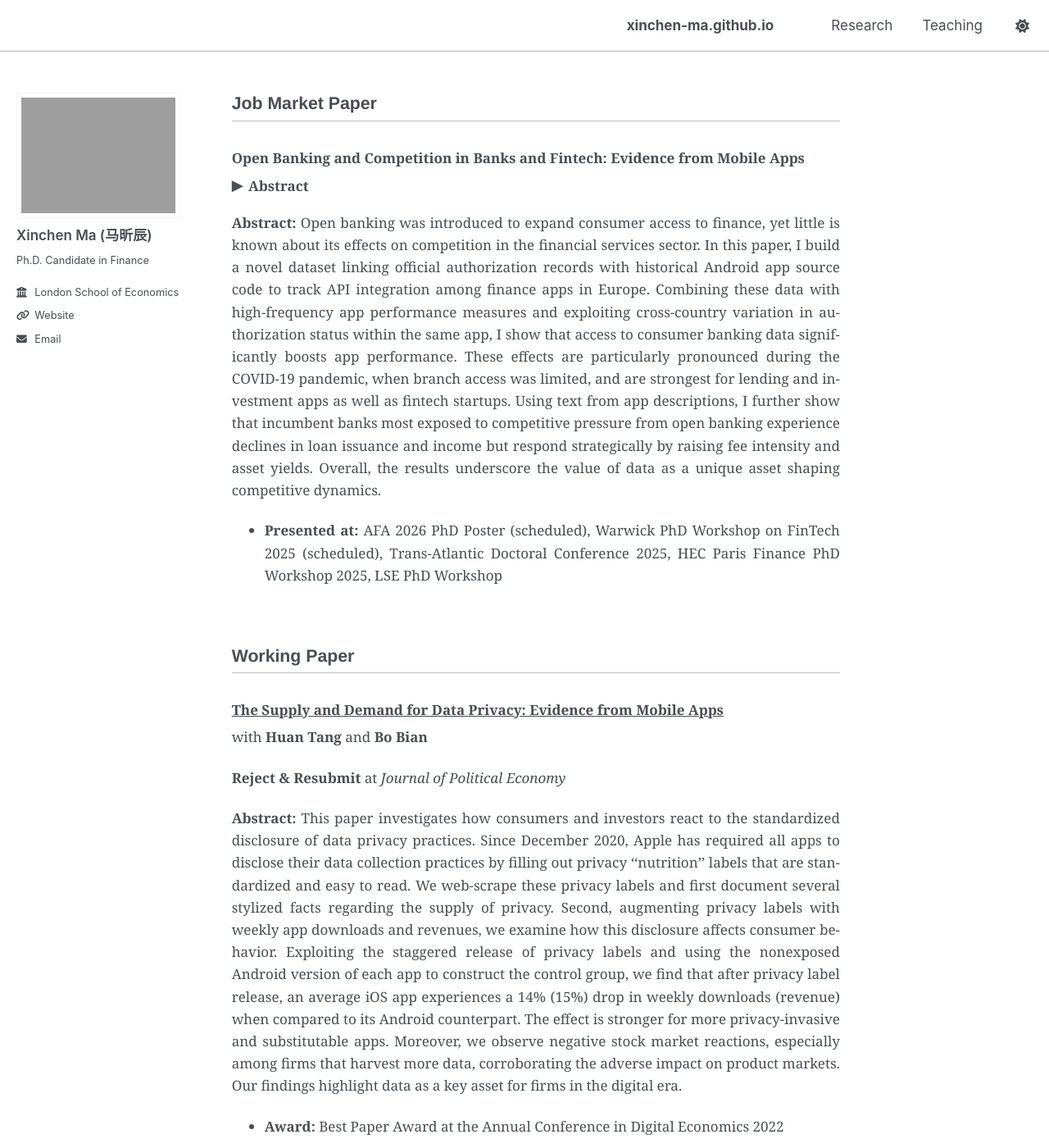
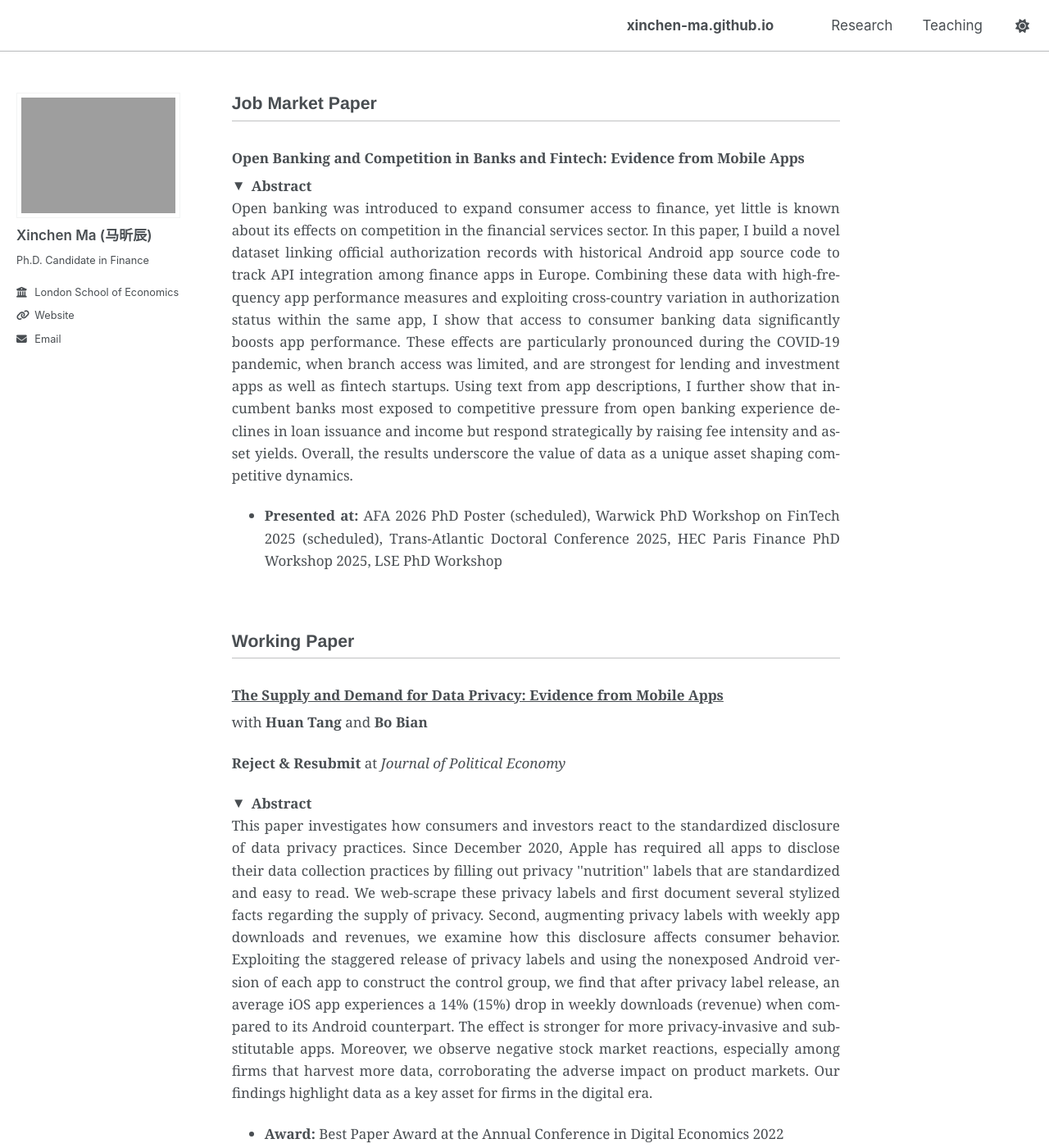
Before and after one commit to xinchen-ma/xinchen-ma.github.io, a Jekyll site: the page built from index.md, in a window 1280 px wide and 1400 px high, scrolled down 291 px. Shown: the whole window at 82% size. Built offline with Jekyll 4.4.1, drawn with Linux system fonts in a browser that asks for light colours; a script that is not in the unit is left out.

Commit message:
Update index.md

```diff
--- a/index.md
+++ b/index.md
@@ -20,14 +20,10 @@ Email: x.ma25[at]lse.ac.uk
 
 ### Open Banking and Competition in Banks and Fintech: Evidence from Mobile Apps
 
-<details class="abstract">
+<details class="abstract" open>
   <summary>Abstract</summary>
-  <p>
-    Open banking was introduced to expand consumer access to finance, yet little is known about its effects on competition…
-  </p>
+  <p>Open banking was introduced to expand consumer access to finance, yet little is known about its effects on competition in the financial services sector. In this paper, I build a novel dataset linking official authorization records with historical Android app source code to track API integration among finance apps in Europe. Combining these data with high-frequency app performance measures and exploiting cross-country variation in authorization status within the same app, I show that access to consumer banking data significantly boosts app performance. These effects are particularly pronounced during the COVID-19 pandemic, when branch access was limited, and are strongest for lending and investment apps as well as fintech startups. Using text from app descriptions, I further show that incumbent banks most exposed to competitive pressure from open banking experience declines in loan issuance and income but respond strategically by raising fee intensity and asset yields. Overall, the results underscore the value of data as a unique asset shaping competitive dynamics.</p>
 </details>
-
-**Abstract:** Open banking was introduced to expand consumer access to finance, yet little is known about its effects on competition in the financial services sector. In this paper, I build a novel dataset linking official authorization records with historical Android app source code to track API integration among finance apps in Europe. Combining these data with high-frequency app performance measures and exploiting cross-country variation in authorization status within the same app, I show that access to consumer banking data significantly boosts app performance. These effects are particularly pronounced during the COVID-19 pandemic, when branch access was limited, and are strongest for lending and investment apps as well as fintech startups. Using text from app descriptions, I further show that incumbent banks most exposed to competitive pressure from open banking experience declines in loan issuance and income but respond strategically by raising fee intensity and asset yields. Overall, the results underscore the value of data as a unique asset shaping competitive dynamics.
 
 - **Presented at:** AFA 2026 PhD Poster (scheduled), Warwick PhD Workshop on FinTech 2025 (scheduled), Trans-Atlantic Doctoral Conference 2025, HEC Paris Finance PhD Workshop 2025, LSE PhD Workshop
 
@@ -39,7 +35,10 @@ with **[Huan Tang](https://huan-tang.com/)** and **[Bo Bian](https://www.bo-bian
 
 **Reject & Resubmit** at _Journal of Political Economy_
 
-**Abstract:** This paper investigates how consumers and investors react to the standardized disclosure of data privacy practices. Since December 2020, Apple has required all apps to disclose their data collection practices by filling out privacy ''nutrition'' labels that are standardized and easy to read. We web-scrape these privacy labels and first document several stylized facts regarding the supply of privacy. Second, augmenting privacy labels with weekly app downloads and revenues, we examine how this disclosure affects consumer behavior. Exploiting the staggered release of privacy labels and using the nonexposed Android version of each app to construct the control group, we find that after privacy label release, an average iOS app experiences a 14% (15%) drop in weekly downloads (revenue) when compared to its Android counterpart. The effect is stronger for more privacy-invasive and substitutable apps. Moreover, we observe negative stock market reactions, especially among firms that harvest more data, corroborating the adverse impact on product markets. Our findings highlight data as a key asset for firms in the digital era.
+<details class="abstract" open>
+  <summary>Abstract</summary>
+  <p>This paper investigates how consumers and investors react to the standardized disclosure of data privacy practices. Since December 2020, Apple has required all apps to disclose their data collection practices by filling out privacy ''nutrition'' labels that are standardized and easy to read. We web-scrape these privacy labels and first document several stylized facts regarding the supply of privacy. Second, augmenting privacy labels with weekly app downloads and revenues, we examine how this disclosure affects consumer behavior. Exploiting the staggered release of privacy labels and using the nonexposed Android version of each app to construct the control group, we find that after privacy label release, an average iOS app experiences a 14% (15%) drop in weekly downloads (revenue) when compared to its Android counterpart. The effect is stronger for more privacy-invasive and substitutable apps. Moreover, we observe negative stock market reactions, especially among firms that harvest more data, corroborating the adverse impact on product markets. Our findings highlight data as a key asset for firms in the digital era. </p>
+</details>
 
 - **Award:** Best Paper Award at the Annual Conference in Digital Economics 2022
 
```
